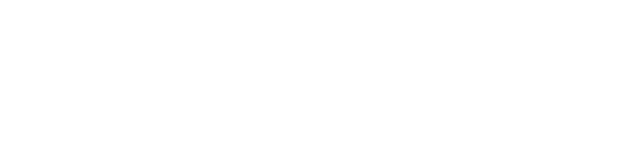
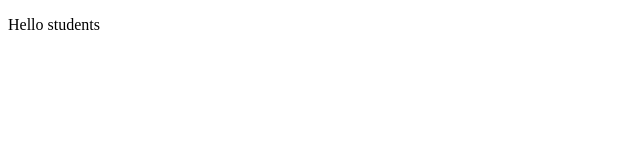
Before and after one commit to nadirbashir/gitPractice, a plain HTML site: page index.html in a window 1280 px wide. Shown: the whole page, without its empty margins (0-640 px from the left). Drawn offline with Linux system fonts and the light colour scheme.

Commit message:
added paragraph

```diff
--- a/index.html
+++ b/index.html
@@ -7,6 +7,6 @@
     <title>Document</title>
 </head>
 <body>
-
+    <p>Hello students</p>
 </body>
 </html>
```
